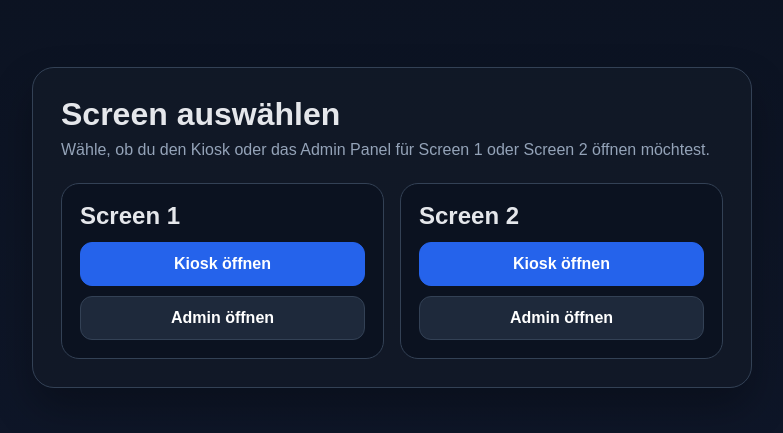
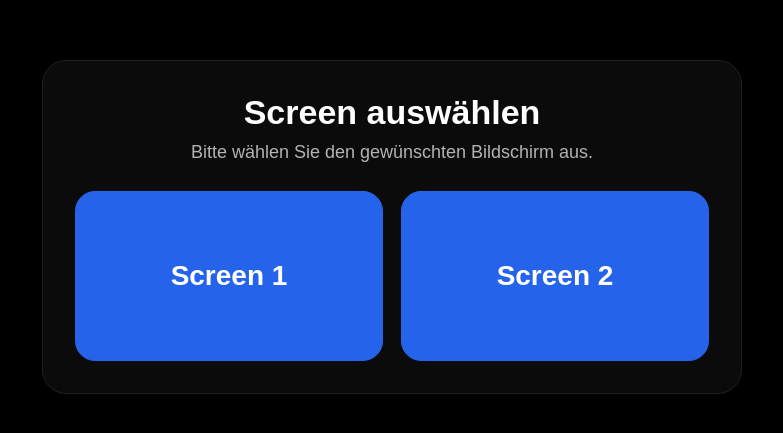
Before and after one commit to skunqz/amz-sign-kiosk, a website: page public/screen-select.html in a window 1280 px wide. Shown: the part 173-606 px from the top of the page, without its empty margins (248-1031 px from the left). Drawn offline with Linux system fonts and the light colour scheme.

Commit message:
Update screen-select.html

```diff
--- a/public/screen-select.html
+++ b/public/screen-select.html
@@ -6,94 +6,93 @@
   <title>Screen auswählen</title>
   <style>
     :root{
-      --bg:#0f172a;
-      --panel:#111827;
-      --line:#334155;
-      --text:#e5e7eb;
-      --muted:#94a3b8;
+      --bg:#000000;
+      --panel:#0b0b0b;
+      --line:#1f1f1f;
+      --text:#ffffff;
+      --muted:#b3b3b3;
       --accent:#2563eb;
+      --accent2:#1d4ed8;
     }
+
     *{box-sizing:border-box}
-    body{
+
+    html,body{
       margin:0;
       min-height:100vh;
       font-family:Arial, Helvetica, sans-serif;
-      background:linear-gradient(180deg,#0b1220 0%, #0f172a 100%);
+      background:var(--bg);
       color:var(--text);
-      display:grid;
-      place-items:center;
+    }
+
+    body{
+      display:flex;
+      align-items:center;
+      justify-content:center;
       padding:24px;
     }
+
     .card{
-      width:min(720px,100%);
-      background:rgba(17,24,39,.96);
+      width:min(700px,100%);
+      background:var(--panel);
       border:1px solid var(--line);
-      border-radius:22px;
-      padding:28px;
-      box-shadow:0 20px 40px rgba(0,0,0,.28);
+      border-radius:24px;
+      padding:32px;
+      box-shadow:0 20px 50px rgba(0,0,0,.45);
+      text-align:center;
     }
-    h1{margin:0 0 8px;font-size:32px}
-    p{margin:0 0 24px;color:var(--muted)}
+
+    h1{
+      margin:0 0 10px;
+      font-size:34px;
+    }
+
+    p{
+      margin:0 0 28px;
+      color:var(--muted);
+      font-size:18px;
+    }
+
     .grid{
       display:grid;
       grid-template-columns:1fr 1fr;
-      gap:16px;
+      gap:18px;
     }
-    .screen-card{
-      background:#0b1220;
-      border:1px solid var(--line);
-      border-radius:18px;
-      padding:18px;
+
+    .screen-btn{
+      display:flex;
+      align-items:center;
+      justify-content:center;
+      min-height:170px;
+      border-radius:20px;
+      text-decoration:none;
+      color:white;
+      font-size:28px;
+      font-weight:800;
+      background:var(--accent);
+      border:1px solid var(--accent);
+      transition:.15s ease;
     }
-    .screen-card h2{
-      margin:0 0 12px;
-      font-size:24px;
+
+    .screen-btn:hover{
+      background:var(--accent2);
     }
-    .btns{
-      display:grid;
-      gap:10px;
-    }
-    a{
-      display:block;
-      text-decoration:none;
-      text-align:center;
-      padding:12px 14px;
-      border-radius:12px;
-      border:1px solid var(--line);
-      color:white;
-      background:#1e293b;
-      font-weight:700;
-    }
-    a.primary{
-      background:var(--accent);
-      border-color:var(--accent);
-    }
+
     @media (max-width:700px){
-      .grid{grid-template-columns:1fr}
+      .grid{
+        grid-template-columns:1fr;
+      }
     }
   </style>
 </head>
 <body>
   <div class="card">
     <h1>Screen auswählen</h1>
-    <p>Wähle, ob du den Kiosk oder das Admin Panel für Screen 1 oder Screen 2 öffnen möchtest.</p>
+    <p>Bitte wählen Sie den gewünschten Bildschirm aus.</p>
 
     <div class="grid">
-      <div class="screen-card">
-        <h2>Screen 1</h2>
-        <div class="btns">
-          <a class="primary" href="/kiosk.html?screen=1">Kiosk öffnen</a>
-          <a href="/admin?screen=1">Admin öffnen</a>
-        </div>
-      </div>
-
-      <div class="screen-card">
-        <h2>Screen 2</h2>
-        <div class="btns">
-          <a class="primary" href="/kiosk.html?screen=2">Kiosk öffnen</a>
-          <a href="/admin?screen=2">Admin öffnen</a>
-        </div>
-      </div>
+      <a class="screen-btn" href="/kiosk.html?screen=1">Screen 1</a>
+      <a class="screen-btn" href="/kiosk.html?screen=2">Screen 2</a>
     </div>
   </div>
 </body>
```
